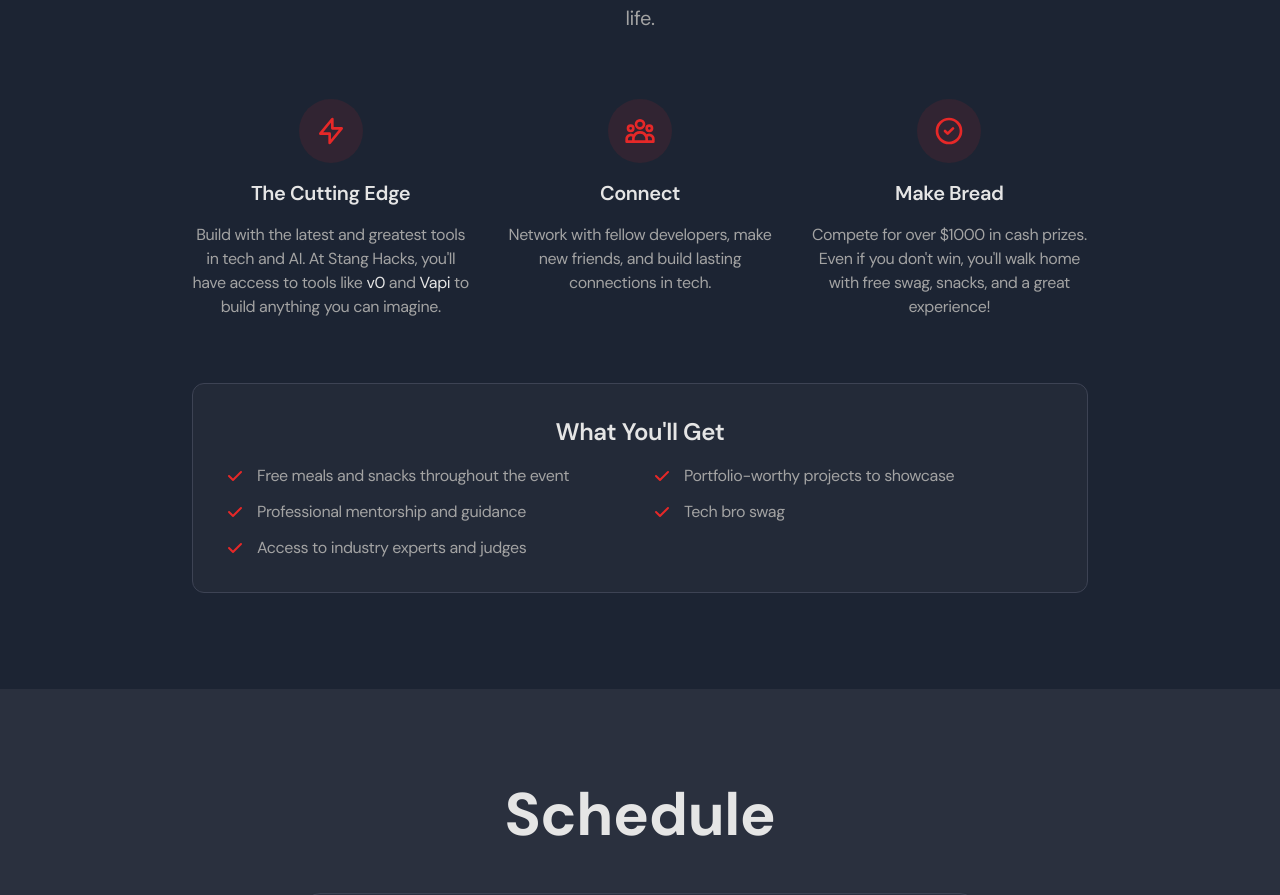
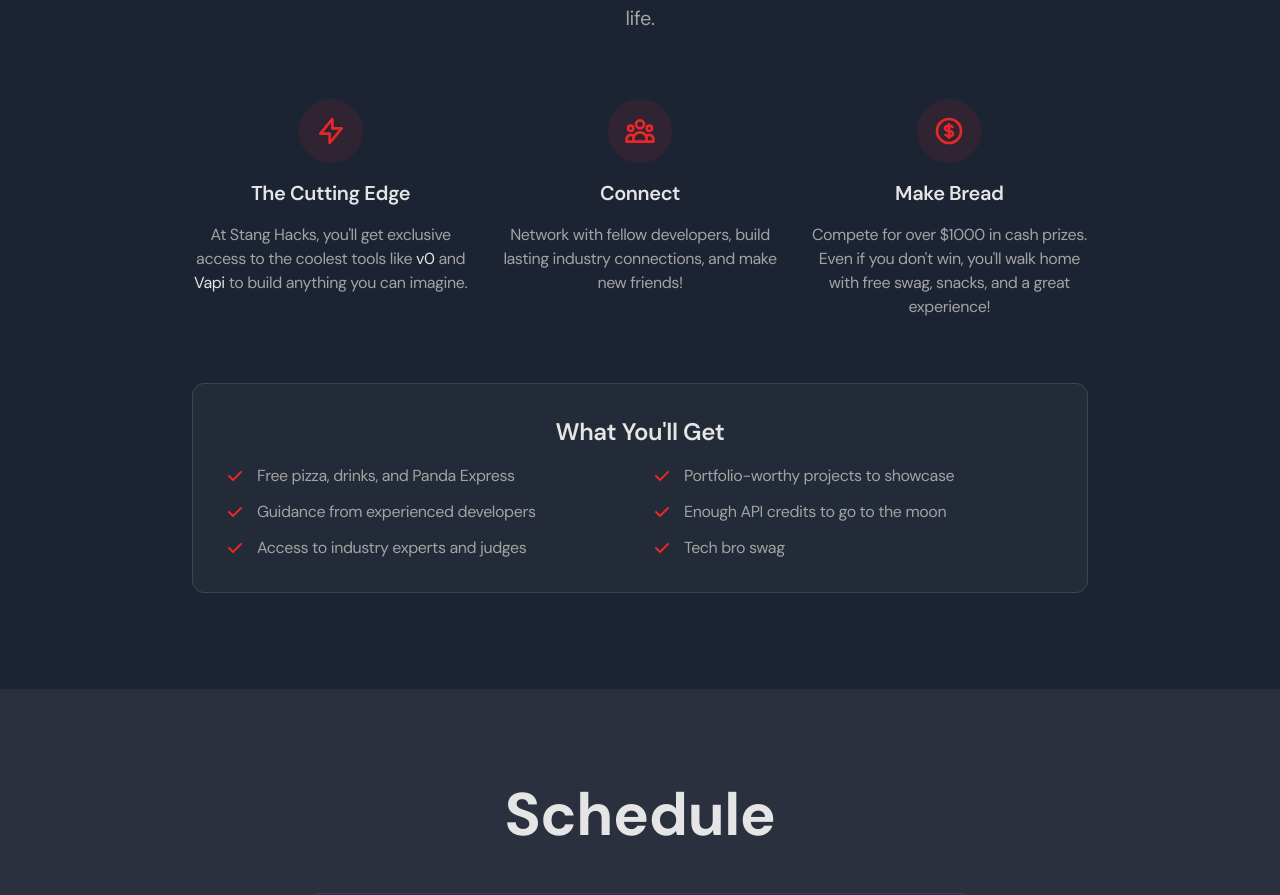
Before and after one commit to dliu99/stang-hacks, a Next.js app: page / in a window 1280 px wide. Shown: the part 1051-1946 px from the top of the page. Built offline with nearby package versions, Linux system fonts and the light colour scheme.

Commit message:
changed copy

```diff
--- a/src/app/page.tsx
+++ b/src/app/page.tsx
@@ -2,7 +2,6 @@ import { Button } from "@/components/ui/button"
 import { Card, CardContent, CardHeader, CardTitle } from "@/components/ui/card"
 import { Accordion, AccordionContent, AccordionItem, AccordionTrigger } from "@/components/ui/accordion"
 import { MapPin, ExternalLink } from "lucide-react"
-import { VercelWordmark } from 'geist/logos';
 import Link from "next/link"
 import Image from 'next/image'
 import { FaDiscord, FaLinkedin } from "react-icons/fa";
@@ -127,7 +126,7 @@ export default function StangHacksLanding() {
                 </div>
                 <h3 className="text-xl font-semibold text-foreground">The Cutting Edge</h3>
                 <p className="text-muted-foreground">
-                  Build with the latest and greatest tools in tech and AI. At Stang Hacks, you'll have access to tools like{" "}
+                  At Stang Hacks, you'll get exclusive access to the coolest tools like{" "}
                   <Link
                     href="https://v0.dev/"
                     className="text-foreground hover:text-primary transition-colors"
@@ -157,14 +156,14 @@ export default function StangHacksLanding() {
                 </div>
                 <h3 className="text-xl font-semibold text-foreground">Connect</h3>
                 <p className="text-muted-foreground">
-                  Network with fellow developers, make new friends, and build lasting connections in tech.
+                  Network with fellow developers, build lasting industry connections, and make new friends!
                 </p>
               </div>
 
               <div className="space-y-4">
                 <div className="w-16 h-16 bg-primary/10 rounded-full flex items-center justify-center mx-auto">
                   <svg className="w-8 h-8 text-primary" fill="none" stroke="currentColor" viewBox="0 0 24 24">
-                    <path strokeLinecap="round" strokeLinejoin="round" strokeWidth={2} d="M9 12l2 2 4-4m6 2a9 9 0 11-18 0 9 9 0 0118 0z" />
+                    <path strokeLinecap="round" strokeLinejoin="round" strokeWidth={2} d="M12 8c-1.657 0-3 .895-3 2s1.343 2 3 2 3 .895 3 2-1.343 2-3 2m0-8c1.11 0 2.08.402 2.599 1M12 8V7m0 1v8m0 0v1m0-1c-1.11 0-2.08-.402-2.599-1M21 12a9 9 0 11-18 0 9 9 0 0118 0z" />
                   </svg>
                 </div>
                 <h3 className="text-xl font-semibold text-foreground">Make Bread</h3>
@@ -182,13 +181,13 @@ export default function StangHacksLanding() {
                     <svg className="w-5 h-5 text-primary mt-0.5 mr-3 flex-shrink-0" fill="currentColor" viewBox="0 0 20 20">
                       <path fillRule="evenodd" d="M16.707 5.293a1 1 0 010 1.414l-8 8a1 1 0 01-1.414 0l-4-4a1 1 0 011.414-1.414L8 12.586l7.293-7.293a1 1 0 011.414 0z" clipRule="evenodd" />
                     </svg>
-                    Free meals and snacks throughout the event
+                    Free pizza, drinks, and Panda Express
                   </li>
                   <li className="flex items-start">
                     <svg className="w-5 h-5 text-primary mt-0.5 mr-3 flex-shrink-0" fill="currentColor" viewBox="0 0 20 20">
                       <path fillRule="evenodd" d="M16.707 5.293a1 1 0 010 1.414l-8 8a1 1 0 01-1.414 0l-4-4a1 1 0 011.414-1.414L8 12.586l7.293-7.293a1 1 0 011.414 0z" clipRule="evenodd" />
                     </svg>
-                    Professional mentorship and guidance
+                    Guidance from experienced developers
                   </li>
                   <li className="flex items-start">
                     <svg className="w-5 h-5 text-primary mt-0.5 mr-3 flex-shrink-0" fill="currentColor" viewBox="0 0 20 20">
@@ -204,6 +203,12 @@ export default function StangHacksLanding() {
                       <path fillRule="evenodd" d="M16.707 5.293a1 1 0 010 1.414l-8 8a1 1 0 01-1.414 0l-4-4a1 1 0 011.414-1.414L8 12.586l7.293-7.293a1 1 0 011.414 0z" clipRule="evenodd" />
                     </svg>
                     Portfolio-worthy projects to showcase
+                  </li>
+                  <li className="flex items-start">
+                    <svg className="w-5 h-5 text-primary mt-0.5 mr-3 flex-shrink-0" fill="currentColor" viewBox="0 0 20 20">
+                      <path fillRule="evenodd" d="M16.707 5.293a1 1 0 010 1.414l-8 8a1 1 0 01-1.414 0l-4-4a1 1 0 011.414-1.414L8 12.586l7.293-7.293a1 1 0 011.414 0z" clipRule="evenodd" />
+                    </svg>
+                    Enough API credits to go to the moon
                   </li>
                   <li className="flex items-start">
                     <svg className="w-5 h-5 text-primary mt-0.5 mr-3 flex-shrink-0" fill="currentColor" viewBox="0 0 20 20">
```
